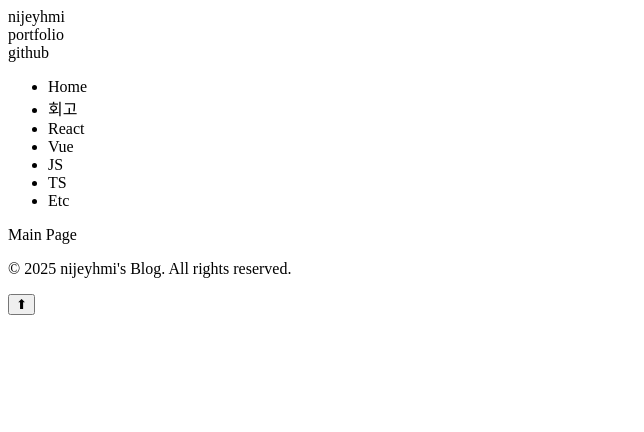
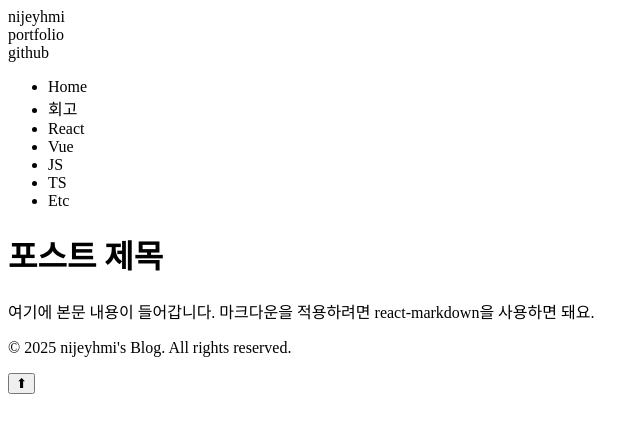
Before and after one commit to nijeyhmi/nijeyhmi.github.io, a React (Create React App) app: page /1/1 in a window 1280 px wide. Shown: the top 432 px of the page, without its empty margins (0-644 px from the left). Built offline with nearby package versions, Linux system fonts and the light colour scheme.

Commit message:
design: Main 디자인 적용

```diff
--- a/src/pages/Main.jsx
+++ b/src/pages/Main.jsx
@@ -1,5 +1,13 @@
 const Main = () => {
-  return <div>Main Page</div>;
+  return (
+    <div className="flex-1 p-8 ml-64">
+      <h1 className="text-2xl font-bold">포스트 제목</h1>
+      <p className="mt-4 text-gray-700">
+        여기에 본문 내용이 들어갑니다. 마크다운을 적용하려면 react-markdown을
+        사용하면 돼요.
+      </p>
+    </div>
+  );
 };
 
 export default Main;
```
